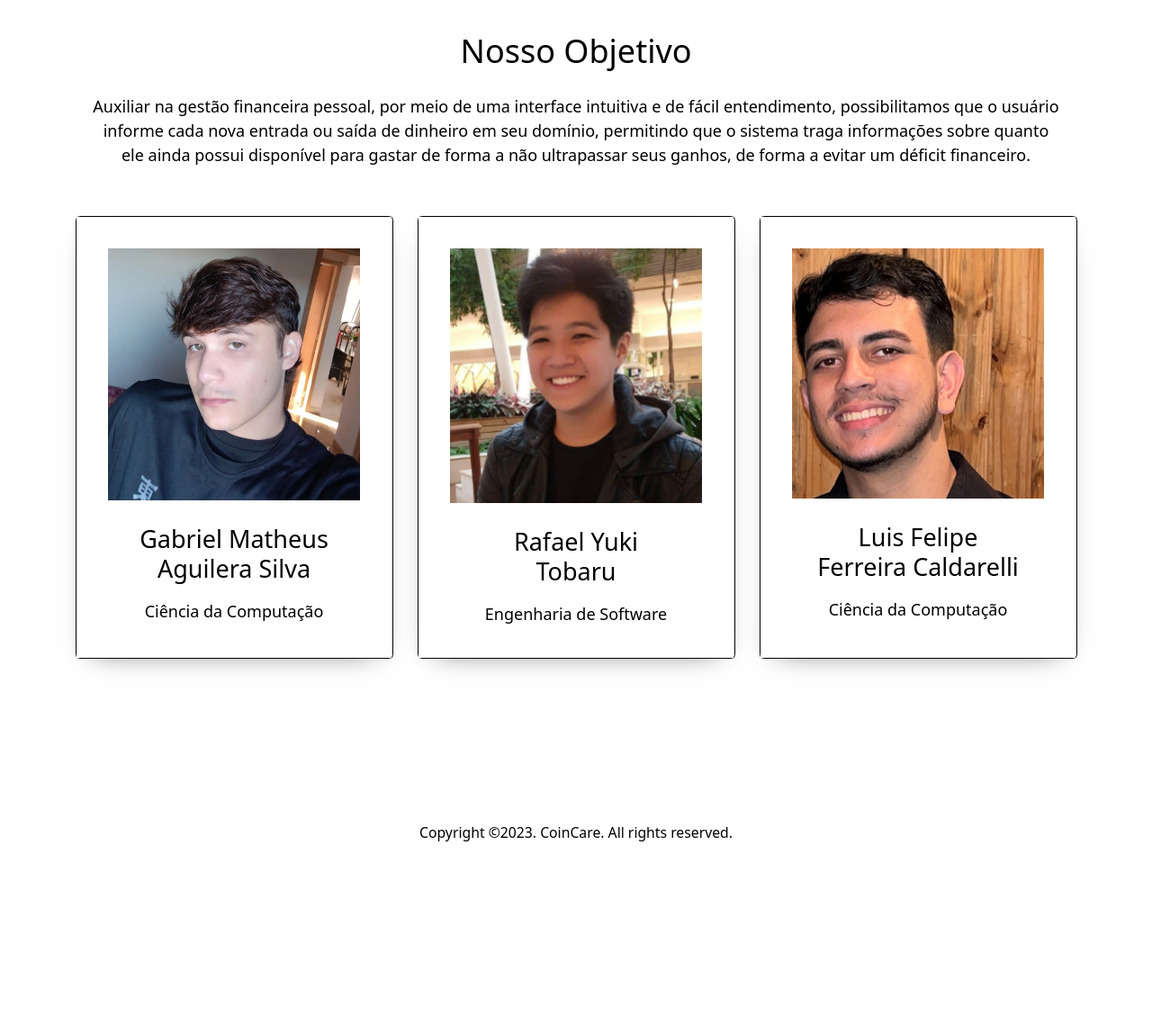
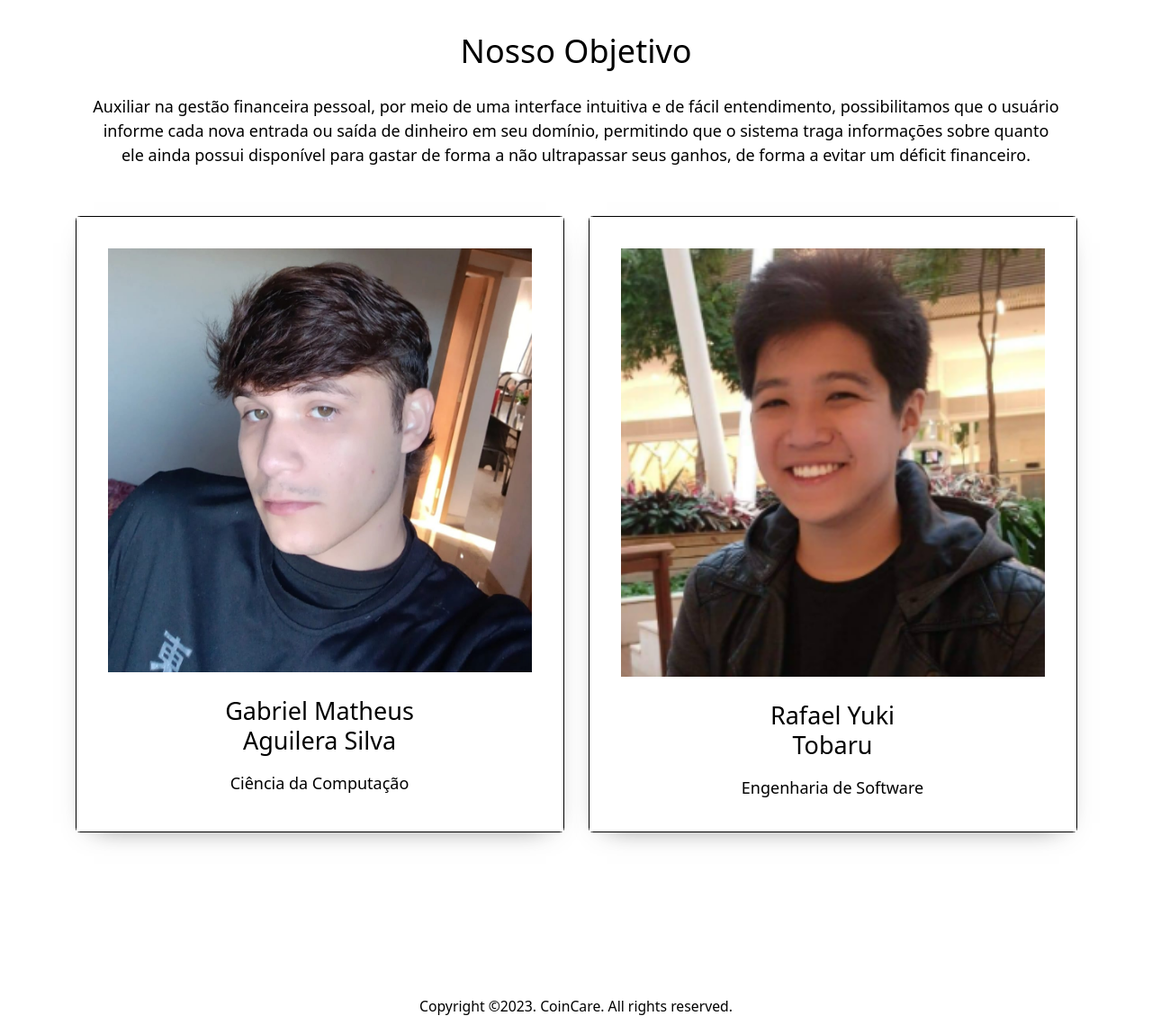
Before and after one commit to gabmats-creator/coincare-project, a Flask app: page / in a window 1280 px wide. Shown: the part 1843-2992 px from the top of the page at 90% size. Before the commit the page ends 2778 px from the top, so only its background shows below. Run offline with Flask 3, Linux system fonts and the light colour scheme; a database or web service that is not in the repository returns one stand-in record (values such as "Sample title").

Commit message:
refactor: remove mofetico

```diff
--- a/templates/home.html
+++ b/templates/home.html
@@ -132,35 +132,26 @@
             </div>
 
             <div class="row">
-                <div class="col-lg-4 pt-3">
+                <div class="col-lg-6 pt-3">
                     <div data-aos="fade-up" data-aos-delay="100" class="card">
                         <div class="card-body align-self-center">
-                            <img src="{{ url_for('static', filename='image/gabriel_matheus.jpeg') }}"  width="280px" height="auto" alt="Foto Gabriel Matheus Aguilera Silva" >
+                            <img src="{{ url_for('static', filename='image/gabriel_matheus.jpeg') }}"  width="500" height="auto" alt="Foto Gabriel Matheus Aguilera Silva" >
                             <h4 class="card-title pt-4 pb-2">Gabriel Matheus<br> Aguilera Silva</h4>
                             <p class="card-text">Ciência da Computação</p>
                         </div>
                     </div>
                 </div>
 
-                <div class="col-lg-4 pt-3">
+                <div class="col-lg-6 pt-3">
                     <div data-aos="fade-up" data-aos-delay="100" class="card">
                         <div class="card-body align-self-center">
-                            <img src="{{ url_for('static', filename='image/rafael.png') }}" width="280px" height="auto" alt="Foto Rafael Yuki Tobaru" >
+                            <img src="{{ url_for('static', filename='image/rafael.png') }}" width="500" height="auto" alt="Foto Rafael Yuki Tobaru" >
                             <h4 class="card-title pt-4 pb-2">Rafael Yuki <br>Tobaru</h4>
                             <p class="card-text">Engenharia de Software</p>
                         </div>
                     </div>
                 </div>
 
-                <div class="col-lg-4 pt-3">
-                <div data-aos="fade-up" data-aos-delay="100" class="card">
-                    <div class="card-body align-self-center">
-                        <img src="{{ url_for('static', filename='image/luis.jpg') }}"  width="280px" height="auto" alt="Foto Luis Felipe Ferreira Caldarelli">
-                        <h4 class="card-title pt-4 pb-2">Luis Felipe <br>Ferreira Caldarelli</h4>
-                        <p class="card-text">Ciência da Computação</p>
-                        </div>
-                    </div>
-                </div>
             </div>
             </div>
         </section>
```
